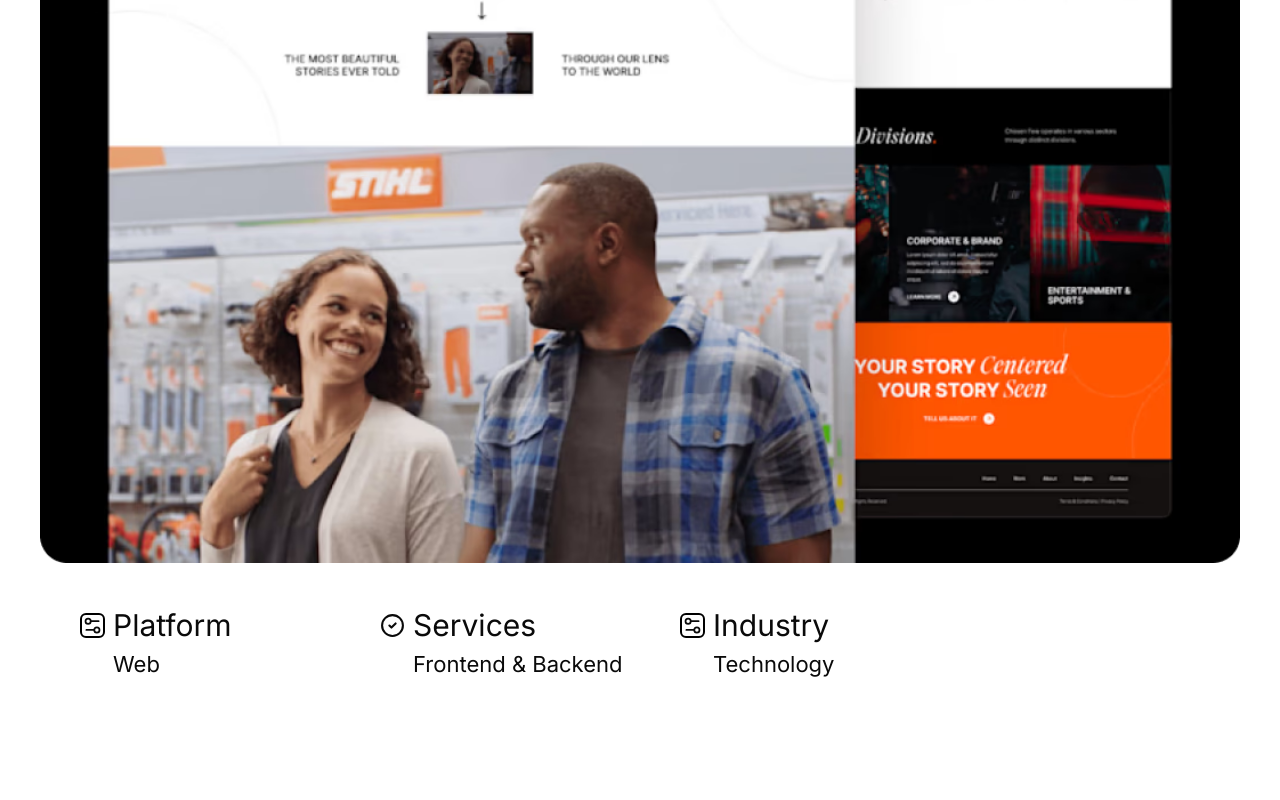
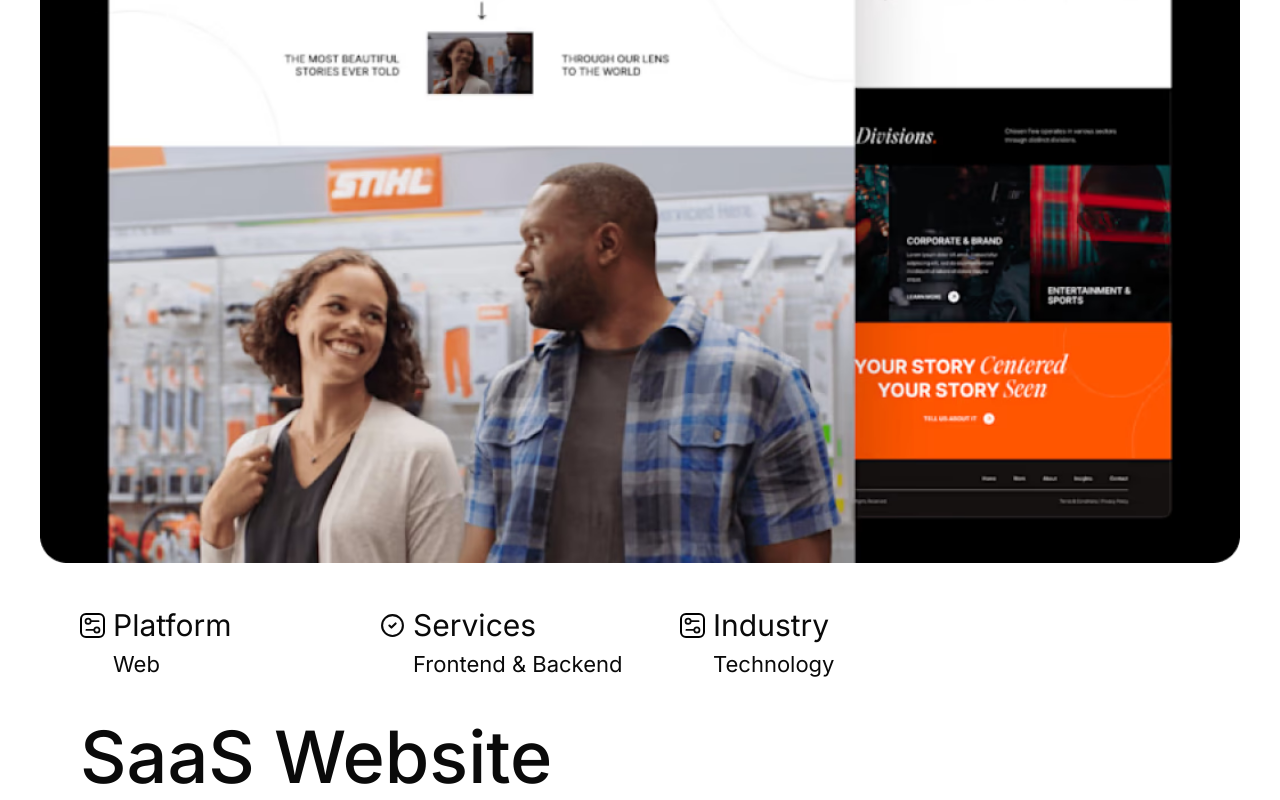
Before and after one commit to Roshen-Perera/ceylon-developers-portfolio, a Next.js app: page /projects in a window 1280 px wide. Shown: the part 780-1580 px from the top of the page. Before the commit the page ends 1461 px from the top, so only its background shows below. Built offline with nearby package versions, Linux system fonts and the light colour scheme.

Commit message:
Added SaaS Website component

```diff
--- a/app/projects/page.tsx
+++ b/app/projects/page.tsx
@@ -1,6 +1,7 @@
 import BlueGlow from '@/components/blueGlow';
 import NavBar from '@/components/navBar';
 import ProjectInfo from '@/components/projectInfo';
+import SaasWebsite from '@/components/saasWebsite';
 import Image from 'next/image';
 import React from 'react'
 
@@ -34,6 +35,10 @@ const Page = () => {
       <div className='mt-10 ml-20'>
         <ProjectInfo />
       </div>
+      <div className='mt-10 ml-20'>
+        <SaasWebsite />
+      </div>
+
     </>
   );
 }
```
